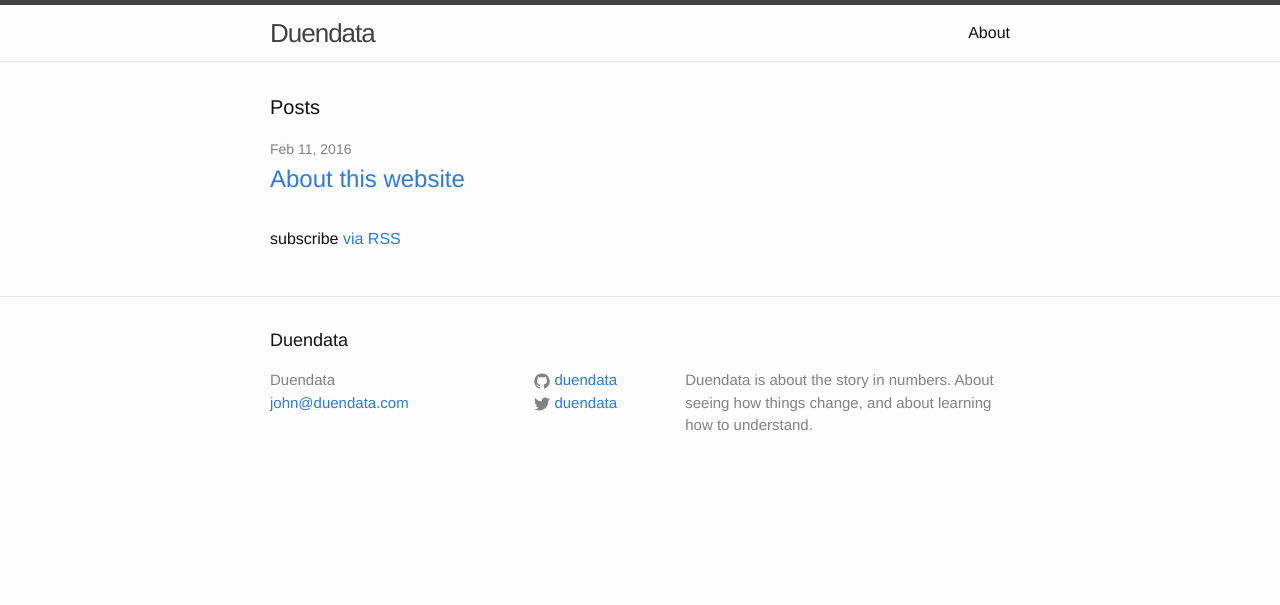
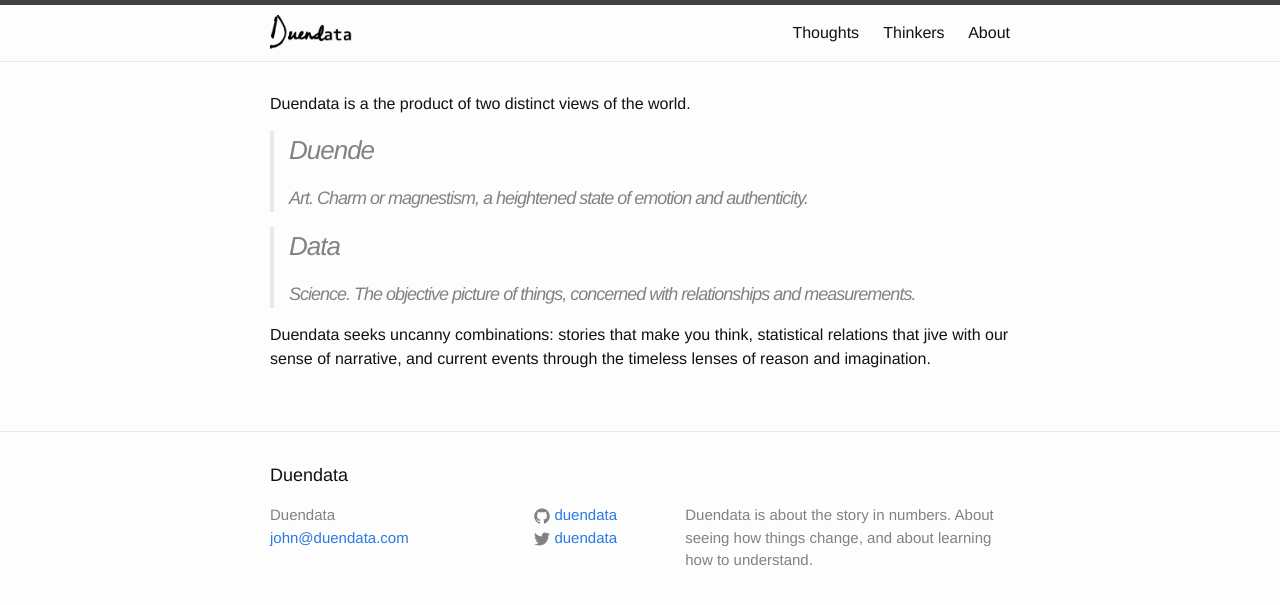
Before and after one commit to duendata/duendata.github.io, a Jekyll site: the page index.html, which Jekyll copies as it is, in a window 1280 px wide. Shown: the top 605 px of the page. Built offline with Jekyll 4.4.1, drawn with Linux system fonts in a browser that asks for light colours.

```diff
--- a/_includes/header.html
+++ b/_includes/header.html
@@ -2,7 +2,7 @@
 
   <div class="wrapper">
 
-    <a class="site-title" href="{{ site.baseurl }}/">{{ site.title }}</a>
+    <a class="site-title" href="{{ site.baseurl }}/"><img class = "logo" src="/duendata.png"></a>
 
     <nav class="site-nav">
       <a href="#" class="menu-icon">
@@ -14,7 +14,7 @@
       </a>
 
       <div class="trigger">
-        {% for my_page in site.pages %}
+        {% for my_page in site.pages | sort:"name"%}
           {% if my_page.title %}
           <a class="page-link" href="{{ my_page.url | prepend: site.baseurl }}">{{ my_page.title }}</a>
           {% endif %}
--- a/_sass/_base.scss
+++ b/_sass/_base.scss
@@ -47,7 +47,10 @@ img {
     vertical-align: middle;
 }
 
-
+img.logo{
+  max-height: 40px;
+  width: auto;
+}
 
 /**
  * Figures
--- a/index.html
+++ b/index.html
@@ -1,23 +1,141 @@
----
-layout: default
----
+<!DOCTYPE html>
+<html>
 
-<div class="home">
+  <head>
+  <meta charset="utf-8">
+  <meta http-equiv="X-UA-Compatible" content="IE=edge">
+  <meta name="viewport" content="width=device-width, initial-scale=1">
 
-  <h1 class="page-heading">Posts</h1>
+  <title>Duendata</title>
+  <meta name="description" content="Duendata is about the story in numbers. About seeing how things change, and about learning how to understand.
+">
 
-  <ul class="post-list">
-    {% for post in site.posts %}
-      <li>
-        <span class="post-meta">{{ post.date | date: "%b %-d, %Y" }}</span>
+  <link rel="stylesheet" href="/css/main.css">
+  <link rel="canonical" href="http://duendata.com/about/">
+  <link rel="alternate" type="application/rss+xml" title="Duendata" href="http://duendata.com/feed.xml">
+  <link rel="icon" media = "all" type="image/png" href="/favicon-32x32.png?">
 
-        <h2>
-          <a class="post-link" href="{{ post.url | prepend: site.baseurl }}">{{ post.title }}</a>
-        </h2>
-      </li>
-    {% endfor %}
-  </ul>
 
-  <p class="rss-subscribe">subscribe <a href="{{ "/feed.xml" | prepend: site.baseurl }}">via RSS</a></p>
+</head>
 
-</div>
+
+  <body>
+
+    <header class="site-header">
+
+  <div class="wrapper">
+
+    <a class="site-title" href="/"><img class = "logo" src="/duendata.png"></a>
+
+    <nav class="site-nav">
+      <a href="#" class="menu-icon">
+        <svg viewBox="0 0 18 15">
+          <path fill="#424242" d="M18,1.484c0,0.82-0.665,1.484-1.484,1.484H1.484C0.665,2.969,0,2.304,0,1.484l0,0C0,0.665,0.665,0,1.484,0 h15.031C17.335,0,18,0.665,18,1.484L18,1.484z"/>
+          <path fill="#424242" d="M18,7.516C18,8.335,17.335,9,16.516,9H1.484C0.665,9,0,8.335,0,7.516l0,0c0-0.82,0.665-1.484,1.484-1.484 h15.031C17.335,6.031,18,6.696,18,7.516L18,7.516z"/>
+          <path fill="#424242" d="M18,13.516C18,14.335,17.335,15,16.516,15H1.484C0.665,15,0,14.335,0,13.516l0,0 c0-0.82,0.665-1.484,1.484-1.484h15.031C17.335,12.031,18,12.696,18,13.516L18,13.516z"/>
+        </svg>
+      </a>
+
+      <div class="trigger">
+
+
+          <a class="page-link" href="/thoughts/">Thoughts</a>
+
+
+
+          <a class="page-link" href="/thinkers/">Thinkers</a>
+
+
+
+          <a class="page-link" href="/about/">About</a>
+
+
+
+
+
+
+
+
+      </div>
+    </nav>
+
+  </div>
+
+</header>
+
+
+    <div class="page-content">
+      <div class="wrapper">
+        <article class="post">
+
+
+  <div class="post-content">
+    <p>Duendata is a the product of two distinct views of the world.</p>
+
+<blockquote>
+  <h3 id="duende"><em>Duende</em></h3>
+  <p>Art. Charm or magnestism, a heightened state of emotion and authenticity.</p>
+</blockquote>
+
+<blockquote>
+  <h3 id="data"><em>Data</em></h3>
+  <p>Science. The objective picture of things, concerned with relationships and measurements.</p>
+</blockquote>
+
+<p>Duendata seeks uncanny combinations: stories that make you think, statistical relations that jive with our sense of narrative, and current events through the timeless lenses of reason and imagination.</p>
+
+  </div>
+
+</article>
+
+      </div>
+    </div>
+
+    <footer class="site-footer">
+
+  <div class="wrapper">
+
+    <h2 class="footer-heading">Duendata</h2>
+
+    <div class="footer-col-wrapper">
+      <div class="footer-col footer-col-1">
+        <ul class="contact-list">
+          <li>Duendata</li>
+          <li><a href="mailto:john@duendata.com">john@duendata.com</a></li>
+        </ul>
+      </div>
+
+      <div class="footer-col footer-col-2">
+        <ul class="social-media-list">
+
+          <li>
+            <a href="https://github.com/duendata"><span class="icon icon--github"><svg viewBox="0 0 16 16"><path fill="#828282" d="M7.999,0.431c-4.285,0-7.76,3.474-7.76,7.761 c0,3.428,2.223,6.337,5.307,7.363c0.388,0.071,0.53-0.168,0.53-0.374c0-0.184-0.007-0.672-0.01-1.32 c-2.159,0.469-2.614-1.04-2.614-1.04c-0.353-0.896-0.862-1.135-0.862-1.135c-0.705-0.481,0.053-0.472,0.053-0.472 c0.779,0.055,1.189,0.8,1.189,0.8c0.692,1.186,1.816,0.843,2.258,0.645c0.071-0.502,0.271-0.843,0.493-1.037 C4.86,11.425,3.049,10.76,3.049,7.786c0-0.847,0.302-1.54,0.799-2.082C3.768,5.507,3.501,4.718,3.924,3.65 c0,0,0.652-0.209,2.134,0.796C6.677,4.273,7.34,4.187,8,4.184c0.659,0.003,1.323,0.089,1.943,0.261 c1.482-1.004,2.132-0.796,2.132-0.796c0.423,1.068,0.157,1.857,0.077,2.054c0.497,0.542,0.798,1.235,0.798,2.082 c0,2.981-1.814,3.637-3.543,3.829c0.279,0.24,0.527,0.713,0.527,1.437c0,1.037-0.01,1.874-0.01,2.129 c0,0.208,0.14,0.449,0.534,0.373c3.081-1.028,5.302-3.935,5.302-7.362C15.76,3.906,12.285,0.431,7.999,0.431z"/></svg>
+</span><span class="username">duendata</span></a>
+
+          </li>
+
+
+
+          <li>
+            <a href="https://twitter.com/duendata"><span class="icon icon--twitter"><svg viewBox="0 0 16 16"><path fill="#828282" d="M15.969,3.058c-0.586,0.26-1.217,0.436-1.878,0.515c0.675-0.405,1.194-1.045,1.438-1.809c-0.632,0.375-1.332,0.647-2.076,0.793c-0.596-0.636-1.446-1.033-2.387-1.033c-1.806,0-3.27,1.464-3.27,3.27 c0,0.256,0.029,0.506,0.085,0.745C5.163,5.404,2.753,4.102,1.14,2.124C0.859,2.607,0.698,3.168,0.698,3.767 c0,1.134,0.577,2.135,1.455,2.722C1.616,6.472,1.112,6.325,0.671,6.08c0,0.014,0,0.027,0,0.041c0,1.584,1.127,2.906,2.623,3.206 C3.02,9.402,2.731,9.442,2.433,9.442c-0.211,0-0.416-0.021-0.615-0.059c0.416,1.299,1.624,2.245,3.055,2.271 c-1.119,0.877-2.529,1.4-4.061,1.4c-0.264,0-0.524-0.015-0.78-0.046c1.447,0.928,3.166,1.469,5.013,1.469 c6.015,0,9.304-4.983,9.304-9.304c0-0.142-0.003-0.283-0.009-0.423C14.976,4.29,15.531,3.714,15.969,3.058z"/></svg>
+</span><span class="username">duendata</span></a>
+
+          </li>
+
+        </ul>
+      </div>
+
+      <div class="footer-col footer-col-3">
+        <p>Duendata is about the story in numbers. About seeing how things change, and about learning how to understand.
+</p>
+      </div>
+    </div>
+
+  </div>
+
+</footer>
+
+
+  </body>
+
+</html>
```
Also changed, not shown: 0thoughts.md (added, +10 -0 lines), 1thinkers.md (added, +15 -0 lines), 2about.md (added, +15 -0 lines), _includes/bloglist.html (added, +11 -0 lines), about.md (deleted, +0 -15 lines), duendata.png (added).
